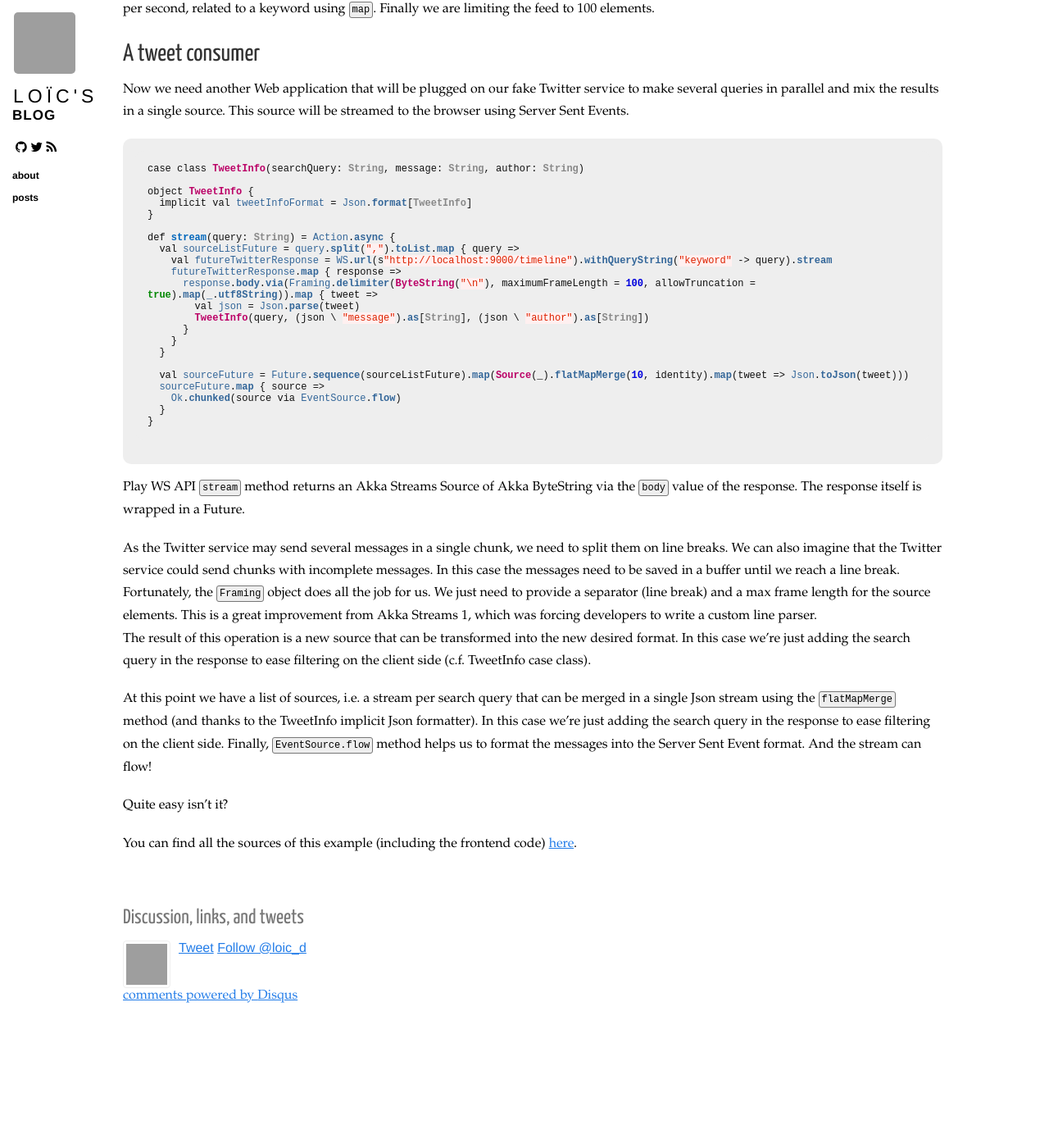
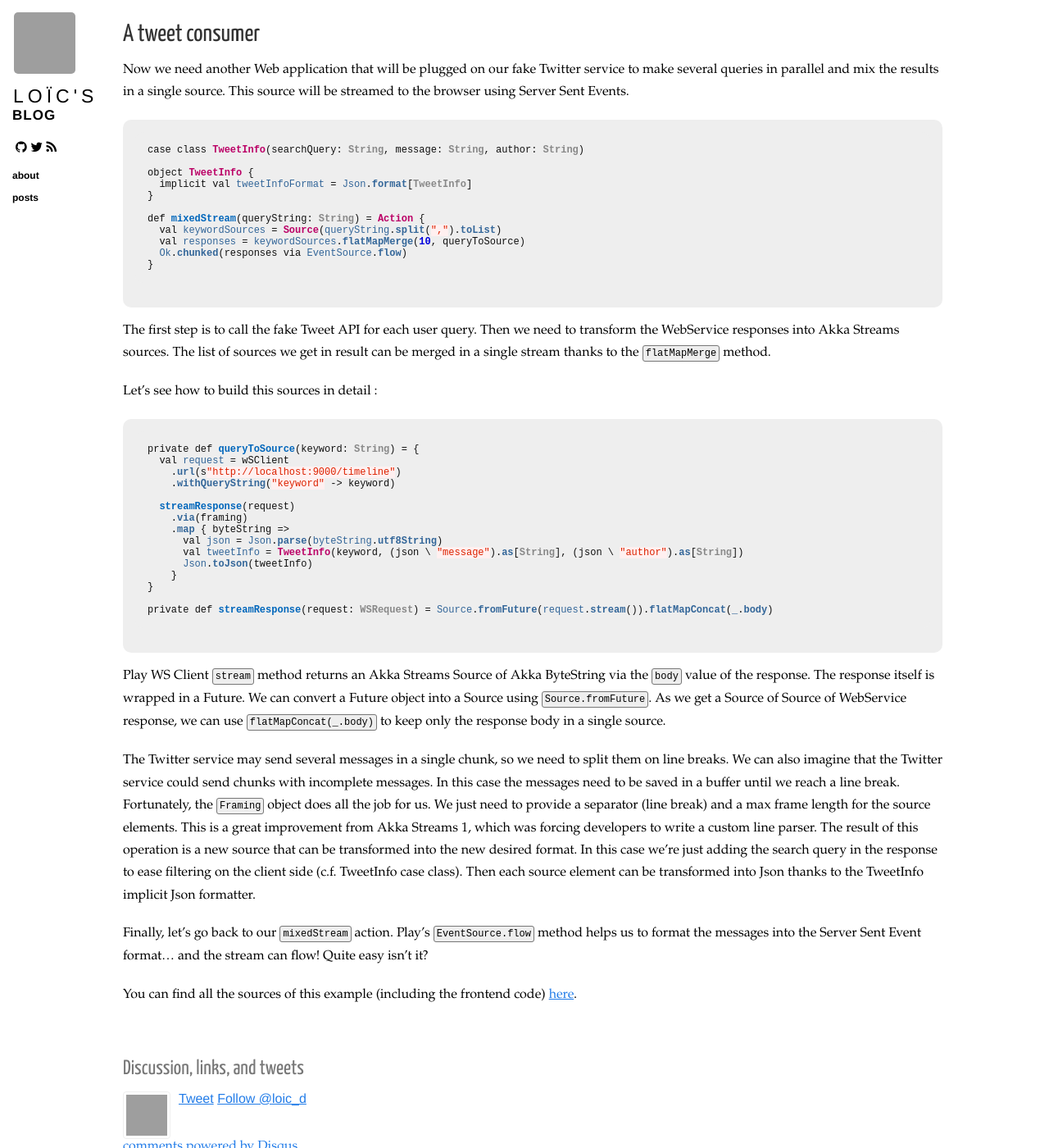
Before and after one commit to loicdescotte/loicdescotte.github.io, a Jekyll site: the page built from _posts/2016-02-05-play25-akka-streams.md, in a window 1280 px wide and 1400 px high, scrolled down 741 px. Shown: the whole window at 82% size. Built offline with Jekyll 4.4.1, drawn with Linux system fonts in a browser that asks for light colours; nearby versions of some CDN libraries; comment, search, counter and statistics services are not loaded; before the commit the page ends 2015 px from its top, so only the background shows below that; some of the changed text lies outside the part shown; grey boxes are pictures that could not be loaded.

Commit message:
update akka streams post

````diff
--- a/_posts/2016-02-05-play25-akka-streams.md
+++ b/_posts/2016-02-05-play25-akka-streams.md
@@ -9,9 +9,8 @@ tags:
 ---
 
 ---
-
-Update (February 10, 2016) : Using latest Play 2.5 SNAPSHOT to benefit from EventSource helper
-
+Update 1 (February 10, 2016) : Using latest Play 2.5 SNAPSHOT to benefit from EventSource helper
+Update 2 (February 18, 2016) : Upgrade to Play 2.5 RC1 and refactor code (thank you Ahmed Mushtaq for the pull request in the sample app!)
 ---
 
 From version 2.5, Play's default stream processing library is Akka Streams. Akka Streams is an implementation of the [Reactive Streams](http://www.reactive-streams.org/) standard.
@@ -36,7 +35,7 @@ In this example, we will create a fake Twitter service with Play. This service w
   }
 ```
 
-The `tick` method creates a simple source with a 1 second delay between 2 message emissions. We can transform this source to get a message per second, related to a keyword using `map`. Finally we are limiting the feed to 100 elements.
+The `tick` method creates a simple source with 1 second of delay between 2 message emissions. We can transform this source to get a message per second, related to a keyword using `map`. Finally we are limiting the feed to 100 elements.
 
 ## A tweet consumer
 
@@ -49,33 +48,44 @@ object TweetInfo {
   implicit val tweetInfoFormat = Json.format[TweetInfo]
 }
 
-def stream(query: String) = Action.async {
-  val sourceListFuture = query.split(",").toList.map { query =>
-    val futureTwitterResponse = WS.url(s"http://localhost:9000/timeline").withQueryString("keyword" -> query).stream
-    futureTwitterResponse.map { response =>
-      response.body.via(Framing.delimiter(ByteString("\n"), maximumFrameLength = 100, allowTruncation = true).map(_.utf8String)).map { tweet =>
-        val json = Json.parse(tweet)
-        TweetInfo(query, (json \ "message").as[String], (json \ "author").as[String])
-      }
-    }
-  }
-
-  val sourceFuture = Future.sequence(sourceListFuture).map(Source(_).flatMapMerge(10, identity).map(tweet => Json.toJson(tweet)))
-  sourceFuture.map { source =>
-    Ok.chunked(source via EventSource.flow)
-  }
+def mixedStream(queryString: String) = Action {
+  val keywordSources = Source(queryString.split(",").toList)
+  val responses = keywordSources.flatMapMerge(10, queryToSource)
+  Ok.chunked(responses via EventSource.flow)
 }
 ```
 
-Play WS API `stream` method returns an Akka Streams Source of Akka ByteString via the `body` value of the response. The response itself is wrapped in a Future.
+The first step is to call the fake Tweet API for each user query. Then we need to transform the WebService responses into Akka Streams sources.
+The list of sources we get in result can be merged in a single stream thanks to the `flatMapMerge` method.
 
-As the Twitter service may send several messages in a single chunk, we need to split them on line breaks.
+Let's see how to build this sources in detail :
+
+```scala
+private def queryToSource(keyword: String) = {
+  val request = wSClient
+    .url(s"http://localhost:9000/timeline")
+    .withQueryString("keyword" -> keyword)
+
+  streamResponse(request)
+    .via(framing)
+    .map { byteString =>
+      val json = Json.parse(byteString.utf8String)
+      val tweetInfo = TweetInfo(keyword, (json \ "message").as[String], (json \ "author").as[String])
+      Json.toJson(tweetInfo)
+    }
+}
+
+private def streamResponse(request: WSRequest) = Source.fromFuture(request.stream()).flatMapConcat(_.body)
+```
+
+Play WS Client `stream` method returns an Akka Streams Source of Akka ByteString via the `body` value of the response. The response itself is wrapped in a Future.
+We can convert a Future object into a Source using `Source.fromFuture`. As we get a Source of Source of WebService response, we can use `flatMapConcat(_.body)` to keep only the response body in a single source.
+
+The Twitter service may send several messages in a single chunk, so we need to split them on line breaks.
 We can also imagine that the Twitter service could send chunks with incomplete messages. In this case the messages need to be saved in a buffer until we reach a line break.
 Fortunately, the `Framing` object does all the job for us. We just need to provide a separator (line break) and a max frame length for the source elements. This is a great improvement from Akka Streams 1, which was forcing developers to write a custom line parser.
-The result of this operation is a new source that can be transformed into the new desired format. In this case we’re just adding the search query in the response to ease filtering on the client side (c.f. TweetInfo case class).
+The result of this operation is a new source that can be transformed into the new desired format. In this case we’re just adding the search query in the response to ease filtering on the client side (c.f. TweetInfo case class). Then each source element can be transformed into Json thanks to the TweetInfo implicit Json formatter.
 
-At this point we have a list of sources, i.e. a stream per search query that can be merged in a single Json stream using the `flatMapMerge` method (and thanks to the TweetInfo implicit Json formatter). In this case we're just adding the search query in the response to ease filtering on the client side. Finally, `EventSource.flow` method helps us to format the messages into the Server Sent Event format. And the stream can flow!
-
-Quite easy isn't it?
+Finally, let's go back to our `mixedStream` action. Play's `EventSource.flow` method helps us to format the messages into the Server Sent Event format... and the stream can flow! Quite easy isn't it?
 
 You can find all the sources of this example (including the frontend code) [here](http://github.com/loicdescotte/touiteur).
````
